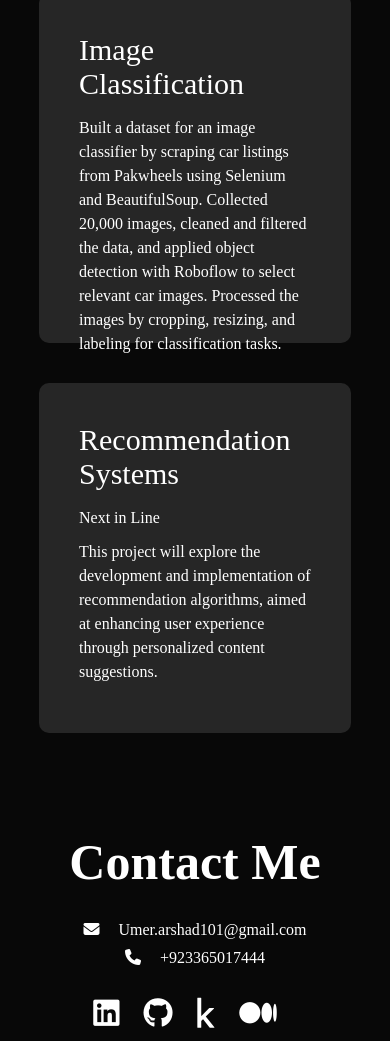
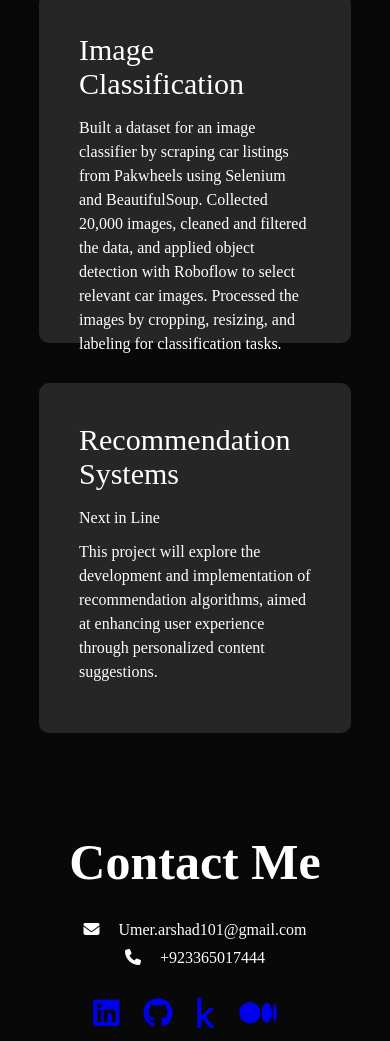
Before and after one commit to Uarshad24/Uarshad24.github.io, a plain HTML site: page index.html in a window 390 px wide. Shown: the part 2187-3228 px from the top of the page. Drawn offline with Linux system fonts and the light colour scheme.

Commit message:
Update style.css

```diff
--- a/style.css
+++ b/style.css
@@ -318,9 +318,4 @@ nav .fa-solid {
         text-align: center;
         margin-left: 0;
     }
-    .social-icons a {
-        text-decoration: none;
-        color: inherit;
-    }
-
 }
```
